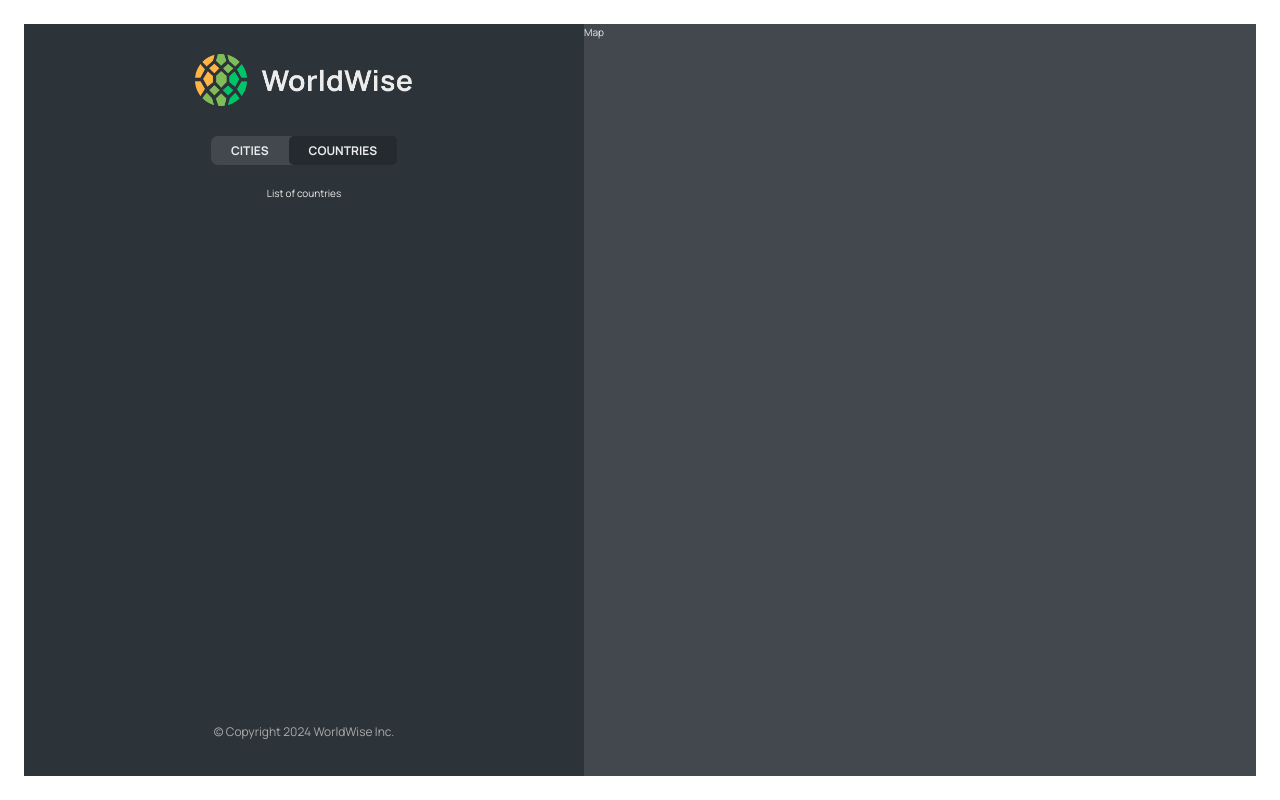
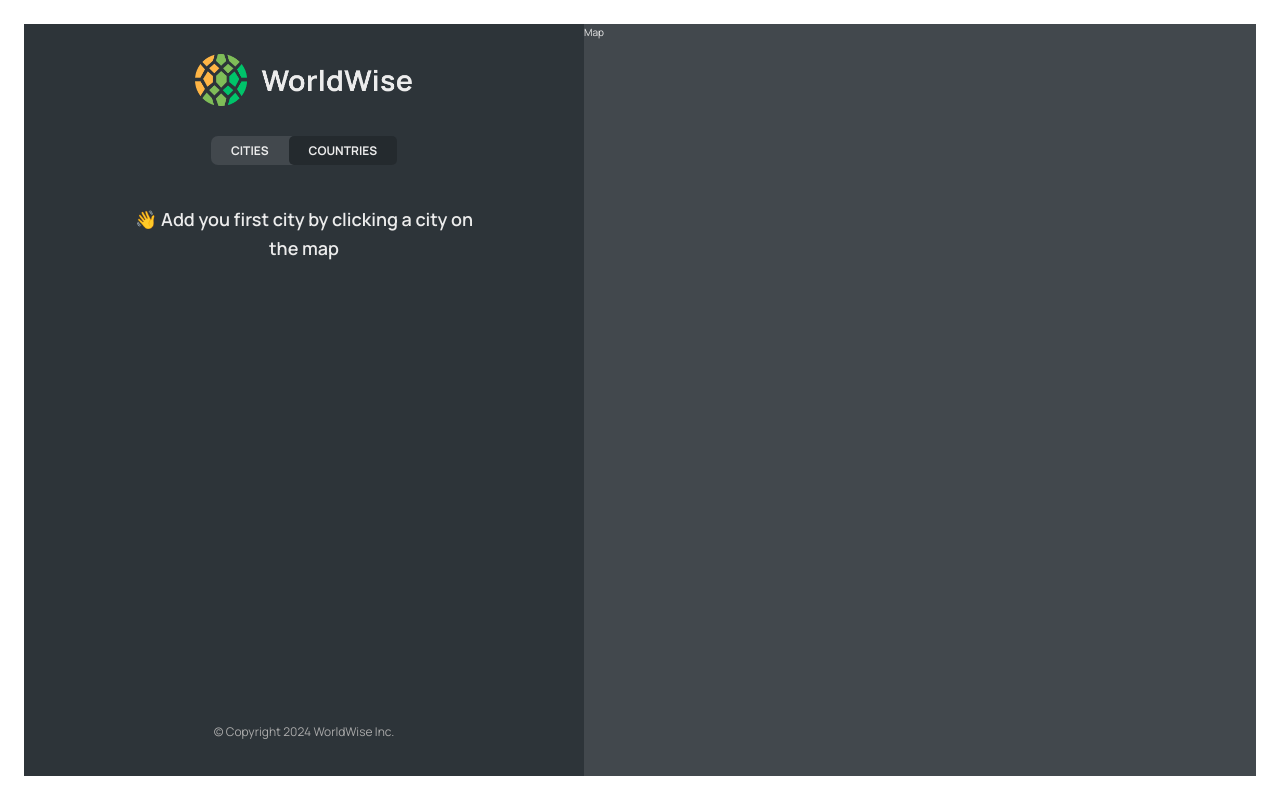
Before and after one commit to StasMasevych/WorldWise-React, a React (Vite) app: page /app/countries in a window 1280 px wide. Built offline with nearby package versions, Linux system fonts and the light colour scheme; data requests are answered from the project's data file.

Commit message:
adding basic countries list

```diff
--- a/src/App.jsx
+++ b/src/App.jsx
@@ -1,4 +1,5 @@
 import { BrowserRouter, Route, Routes } from "react-router-dom";
+import { useEffect, useState } from "react";
 
 import Homepage from "./pages/Homepage";
 import Pricing from "./pages/Pricing";
@@ -7,7 +8,7 @@ import PageNotFound from "./pages/PageNotFound";
 import AppLayout from "./pages/AppLayout";
 import Login from "./pages/Login";
 import CityList from "./components/CityList";
-import { useEffect, useState } from "react";
+import CountryList from "./components/CountryList";
 
 const BASE_URL = "http://localhost:8000";
 
@@ -45,7 +46,7 @@ function App() {
             path="cities"
             element={<CityList cities={cities} isLoading={isLoading} />}
           />
-          <Route path="countries" element={<p>List of countries</p>} />
+          <Route path="countries" element={<CountryList />} />
           <Route path="form" element={<p>Form</p>} />
         </Route>
         <Route path="/pricing" element={<Pricing />} />
--- a/src/components/CityList.jsx
+++ b/src/components/CityList.jsx
@@ -6,7 +6,7 @@ import styles from "./CityList.module.css";
 function CityList({ cities, isLoading }) {
   if (isLoading) return <Spinner />;
 
-  if (cities.length === 0)
+  if (!cities || cities.length === 0)
     return (
       <Message message="Add you first city by clicking a city on the map" />
     );
--- /dev/null
+++ b/src/components/CountryList.jsx
@@ -0,0 +1,25 @@
+import Spinner from "./Spinner";
+import CountryItem from "./CountryItem";
+import Message from "./Message";
+import styles from "./CountryList.module.css";
+
+function CountryList({ cities, isLoading }) {
+  if (isLoading) return <Spinner />;
+
+  if (!cities || cities.length === 0)
+    return (
+      <Message message="Add you first city by clicking a city on the map" />
+    );
+
+  const countries = [];
+
+  return (
+    <ul className={styles.countryList}>
+      {countries.map((country) => (
+        <CountryItem key={country.id} country={country} />
+      ))}
+    </ul>
+  );
+}
+
+export default CountryList;
```
